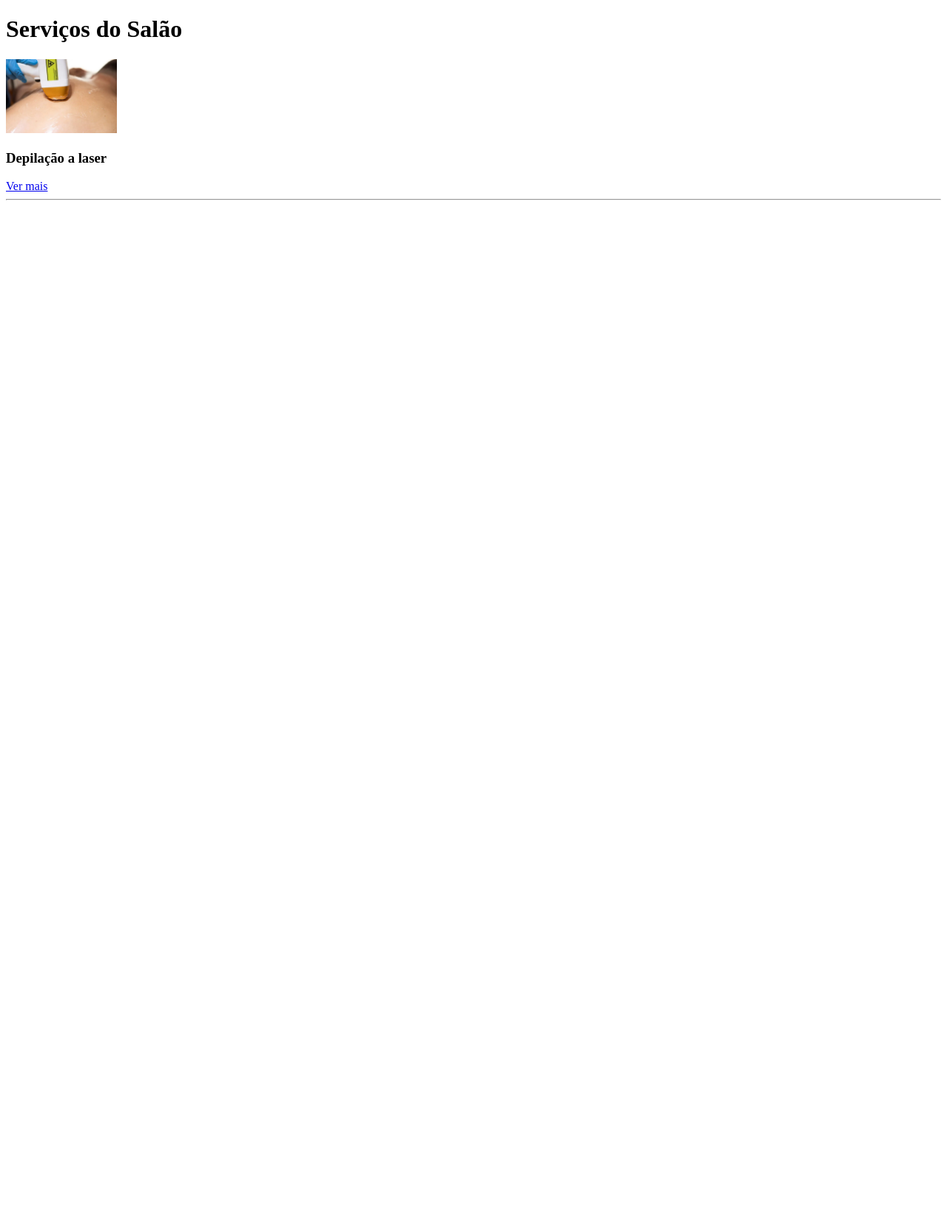
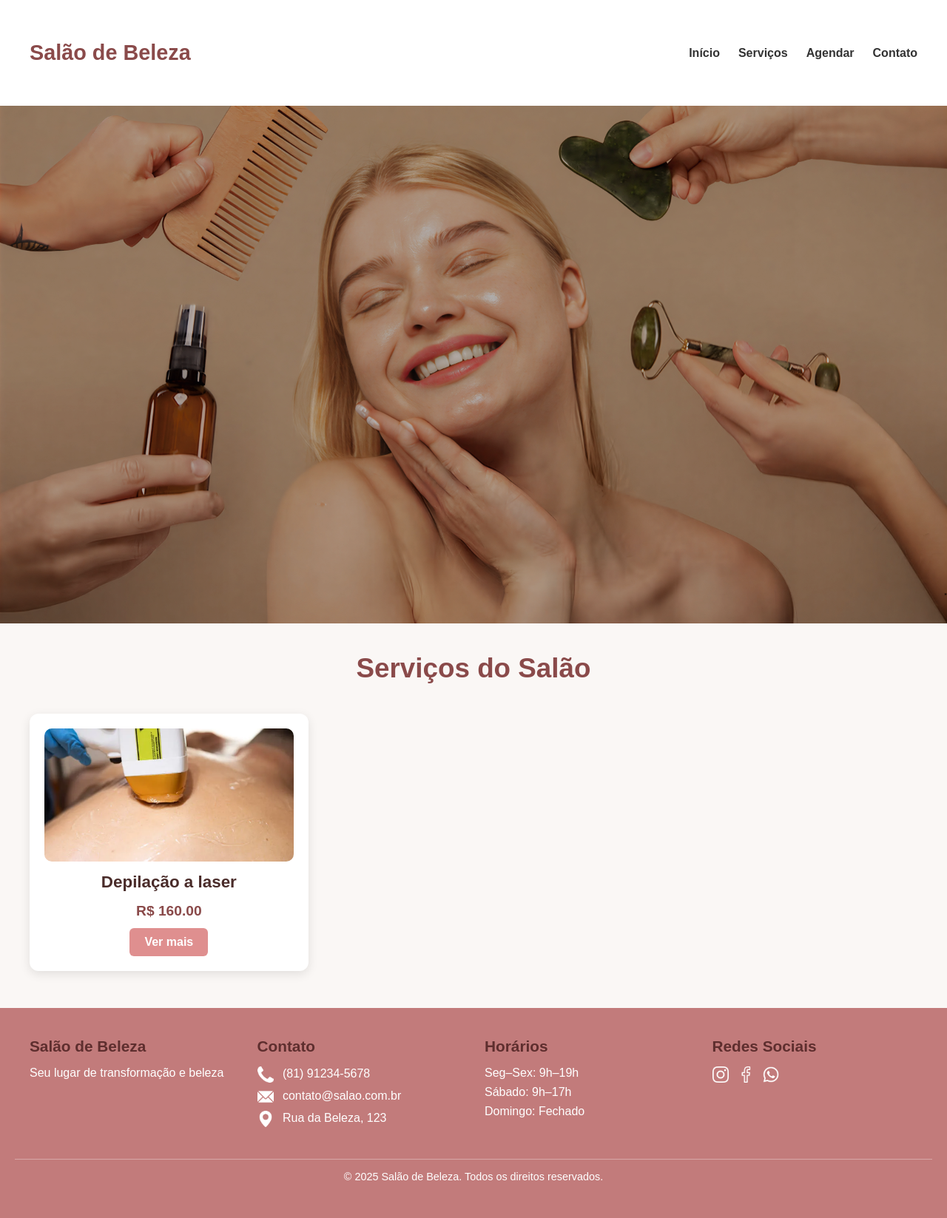
Before and after one commit to RebecaAzvdd/app-salao-beleza, a Django app: page / in a window 1280 px wide. Shown: the whole page at 74% size. Before the commit the page ends 271 px from the top, so only its background shows below. Run offline with Django 4.2, Linux system fonts and the light colour scheme; data comes from the database, SQL or seed files in the repository.

Commit message:
feat: base css e html

```diff
--- /dev/null
+++ b/core/static/core/home.css
@@ -0,0 +1,207 @@
+* {
+    margin: 0;
+    padding: 0;
+    box-sizing: border-box;
+    font-family: Arial, Helvetica, sans-serif;
+}
+
+body {
+    background-color: #faf7f5;
+    color: #333;
+}
+
+.header {
+    background: #ffffff;
+    box-shadow: 0px 3px 10px rgba(0,0,0,0.1);
+    padding: 15px 0;
+}
+
+.header .container {
+    width: 100%;
+    max-width: 1200px;
+    margin: auto;
+    display: flex;
+    justify-content: space-between;
+    align-items: center;
+}
+
+.logo h1 {
+    font-size: 1.8rem;
+    color: #8a4a4a;
+}
+
+.nav ul {
+    display: flex;
+    gap: 25px;
+    list-style: none;
+}
+
+.nav ul li a {
+    text-decoration: none;
+    font-weight: bold;
+    font-size: 1rem;
+    color: #333;
+    transition: 0.2s;
+}
+
+.nav ul li a:hover {
+    color: #8a4a4a;
+}
+
+.hero {
+    position: relative;
+    width: 100%;
+    height: 700px;
+    overflow: hidden;
+}
+
+.hero img {
+    width: 100%;
+    height: 100%;
+    object-fit: cover;
+    filter: brightness(70%);
+}
+
+h1 {
+    text-align: center;
+    margin-top: 40px;
+    margin-bottom: 40px;
+    color: #8a4a4a;
+    font-size: 2.3rem;
+}
+
+.servicos-grid {
+    display: grid;
+    grid-template-columns: repeat(3, 1fr);
+    gap: 35px;
+    max-width: 1200px;
+    margin: 0 auto;
+}
+
+.servico-card {
+    background: #fff;
+    padding: 20px;
+    border-radius: 12px;
+    box-shadow: 0px 4px 14px rgba(0,0,0,0.1);
+    transition: 0.3s ease-in-out;
+    display: flex;
+    flex-direction: column;
+    align-items: center;
+}
+
+.servico-card:hover {
+    transform: scale(1.05);
+}
+
+.servico-card img {
+    width: 100%;
+    height: 180px;
+    object-fit: cover;
+    border-radius: 10px;
+}
+
+.servico-card h3 {
+    margin: 15px 0;
+    font-size: 1.4rem;
+    color: #4a2c2a;
+}
+
+.preco {
+    font-size: 1.2rem;
+    font-weight: bold;
+    color: #8a4a4a;
+    margin-bottom: 12px;
+}
+
+.btn-vermais {
+    display: inline-block;
+    padding: 10px 20px;
+    background-color: #df8f8f;
+    color: white;
+    border-radius: 6px;
+    text-decoration: none;
+    font-weight: bold;
+    transition: 0.2s;
+}
+
+.btn-vermais:hover {
+    background-color: #c67171;
+}
+
+.footer {
+    background:  #c27b7b;
+    color: #fff;
+    padding: 40px 20px;
+    margin-top: 50px;
+}
+.footer h4{
+  color: #5e2e2e;
+  font-size: 1.3rem;
+  margin-bottom: 15px;
+}
+
+.footer-grid {
+    max-width: 1200px;
+    margin: auto;
+    display: grid;
+    grid-template-columns: repeat(4, 1fr);
+    gap: 30px;
+}
+
+.footer p {
+    margin-bottom: 8px;
+}
+
+.footer a {
+    text-decoration: none !important;
+}
+
+.footer .icon-img {
+    width: 22px;
+    height: 22px;
+    margin-right: 8px;
+    vertical-align: middle;
+
+    filter: brightness(0) invert(1);
+}
+
+.social-icon img {
+    width: 32px;
+    margin-right: 10px;
+    transition: .2s;
+    filter: brightness(0) invert(1);
+}
+
+.social-icon img:hover {
+    transform: scale(1.1);
+}
+
+.footer-bottom {
+    margin-top: 35px;
+    text-align: center;
+    border-top: 1px solid #ffffff55;
+    padding-top: 15px;
+    font-size: 0.9rem;
+}
+
+@media (max-width: 900px) {
+    .servicos-grid {
+        grid-template-columns: repeat(2, 1fr);
+    }
+    .footer-grid {
+        grid-template-columns: repeat(2, 1fr);
+    }
+}
+
+@media (max-width: 600px) {
+    .servicos-grid {
+        grid-template-columns: 1fr;
+    }
+    .footer-grid {
+        grid-template-columns: 1fr;
+        text-align: center;
+    }
+    .social-icon img {
+        margin: 0 5px;
+    }
+}
--- a/core/templates/home.html
+++ b/core/templates/home.html
@@ -1,20 +1,100 @@
+{% load static %}
 <!DOCTYPE html>
-<html lang="en">
-  <head>
+<html lang="pt-br">
+<head>
     <meta charset="UTF-8" />
     <meta name="viewport" content="width=device-width, initial-scale=1.0" />
-    <title>Document</title>
-  </head>
-  <body>
-    <h1>Serviços do Salão</h1>
+    <title>Salão de Beleza</title>
+    <link rel="stylesheet" href="{% static 'core/home.css' %}">
+    <link rel="stylesheet" href="https://cdnjs.cloudflare.com/ajax/libs/font-awesome/6.5.0/css/all.min.css">
+</head>
+<body>
 
+    <header class="header">
+        <div class="container">
+            <div class="logo">
+                <h1>Salão de Beleza</h1>
+            </div>
+            <nav class="nav">
+                <ul>
+                    <li><a href="#home">Início</a></li>
+                    <li><a href="#servicos">Serviços</a></li>
+                    <li><a href="#agendar">Agendar</a></li>
+                    <li><a href="#contato">Contato</a></li>
+                </ul>
+            </nav>
+        </div>
+    </header>
+    <section id="home" class="hero img">
+            <img src="{% static 'img/mulhersalao.jpg' %}" alt="">
+        </div>
+    </section>
+
+<section id="servicos" class="servicos-section">
+    <h1 class="titulo-servicos">Serviços do Salão</h1>
+
+  <div class="servicos-grid">
     {% for p in produtos %}
-    <div>
-      <img src="{{ p.imagem.url }}" width="150" />
-      <h3>{{ p.nome }}</h3>
-      <a href="{% url 'produto' p.id %}">Ver mais</a>
+    <div class="servico-card">
+        <img src="{{ p.imagem.url }}" alt="{{ p.nome }}">
+        <h3>{{ p.nome }}</h3>
+        <p class="preco">R$ {{ p.preco }}</p>
+        <a href="{% url 'produto' p.id %}" class="btn-vermais">Ver mais</a>
     </div>
-    <hr />
     {% endfor %}
-  </body>
+</div>
+
+</section>
+
+    <footer class="footer" id="contato">
+        <div class="footer-grid">
+
+            <div>
+                <h4>Salão de Beleza</h4>
+                <p>Seu lugar de transformação e beleza</p>
+            </div>
+
+            <div>
+                <h4>Contato</h4>
+                <p>
+                    <img src="{% static 'img/telefone.png' %}" class="icon-img" alt="Telefone">
+                    (81) 91234-5678
+                </p>
+                <p>
+                    <img src="{% static 'img/email.png' %}" class="icon-img" alt="E-mail">
+                    contato@salao.com.br
+                </p>
+                <p>
+                    <img src="{% static 'img/localizacao.png' %}" class="icon-img" alt="Endereço">
+                    Rua da Beleza, 123
+                </p>
+            </div>
+
+            <div>
+                <h4>Horários</h4>
+                <p>Seg–Sex: 9h–19h</p>
+                <p>Sábado: 9h–17h</p>
+                <p>Domingo: Fechado</p>
+            </div>
+
+            <div>
+                <h4>Redes Sociais</h4>
+                <a href="#" class="social-icon">
+                    <img src="{% static 'img/instagram.png' %}" class="icon-img" alt="Instagram">
+                </a>
+                <a href="#" class="social-icon">
+                    <img src="{% static 'img/facebook.png' %}" class="icon-img" alt="Facebook">
+                </a>
+                <a href="#" class="social-icon">
+                    <img src="{% static 'img/whatsapp.png' %}" class="icon-img" alt="WhatsApp">
+                </a>
+            </div>
+
+        </div>
+
+        <p class="footer-bottom">
+            &copy; 2025 Salão de Beleza. Todos os direitos reservados.
+        </p>
+    </footer>
+</body>
 </html>
```
Also changed, not shown: core/static/core/produto.css (added, +172 -0 lines), core/static/img/email.png (added), core/static/img/facebook.png (added), core/static/img/instagram.png (added), core/static/img/localizacao.png (added), core/static/img/mulhersalao.jpg (added), core/static/img/telefone.png (added), core/static/img/whatsapp.png (added), media/produtos/corte00.jpg (added), media/produtos/corte00.png (added), media/produtos/depilaçao.webp (added), media/produtos/pintar.jpg (added), media/produtos/progressiva.jpeg (added), media/produtos/unha_do_pe.webp (added), 1 more files, 1 other file.
